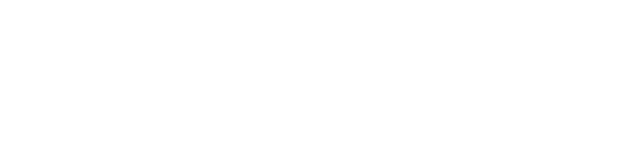
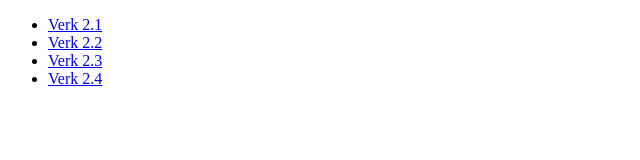
Before and after one commit to McLundi/McLundi.github.io, a plain HTML site: page verk2/index.html in a window 1280 px wide. Shown: the whole page, without its empty margins (0-640 px from the left). Drawn offline with Linux system fonts and the light colour scheme.

Commit message:
Update index.html

```diff
--- a/verk2/index.html
+++ b/verk2/index.html
@@ -4,9 +4,11 @@
 	<title></title>
 </head>
 <body>
-	<link rel="stylesheet" type="text/css" href="verk2_1.html">
-	<link rel="stylesheet" type="text/css" href="verk2_2.html">
-	<link rel="stylesheet" type="text/css" href="verk2_3.html">
-	<link rel="stylesheet" type="text/css" href="verk2_4.html">
+	<ul>
+		<li><a href="verk2_1.html">Verk 2.1</a></li>
+		<li><a href="verk2_2.html">Verk 2.2</a></li>
+		<li><a href="verk2_3.html">Verk 2.3</a></li>
+		<li><a href="verk2_4.html">Verk 2.4</a></li>
+	</ul>
 </body>
 </html>
```
